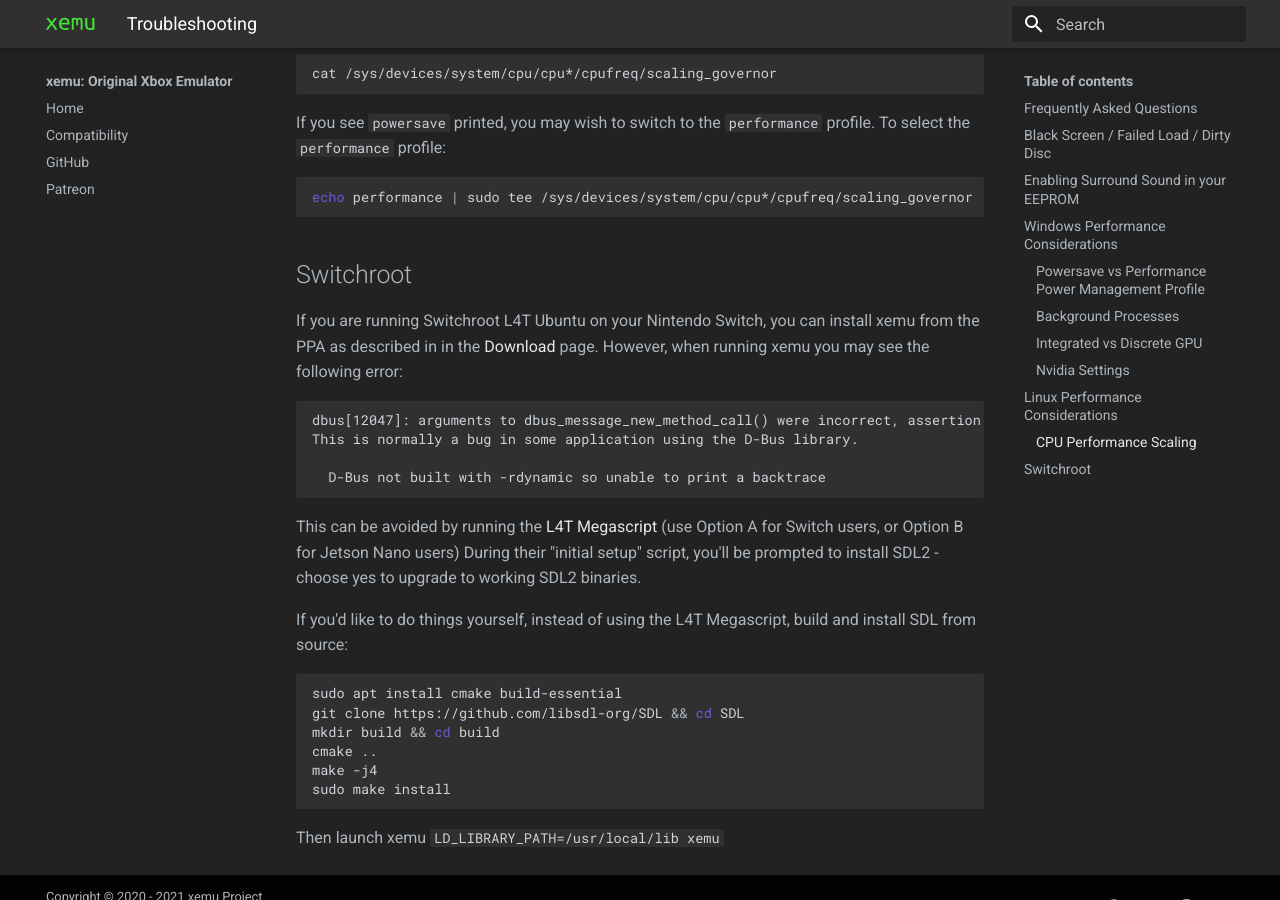
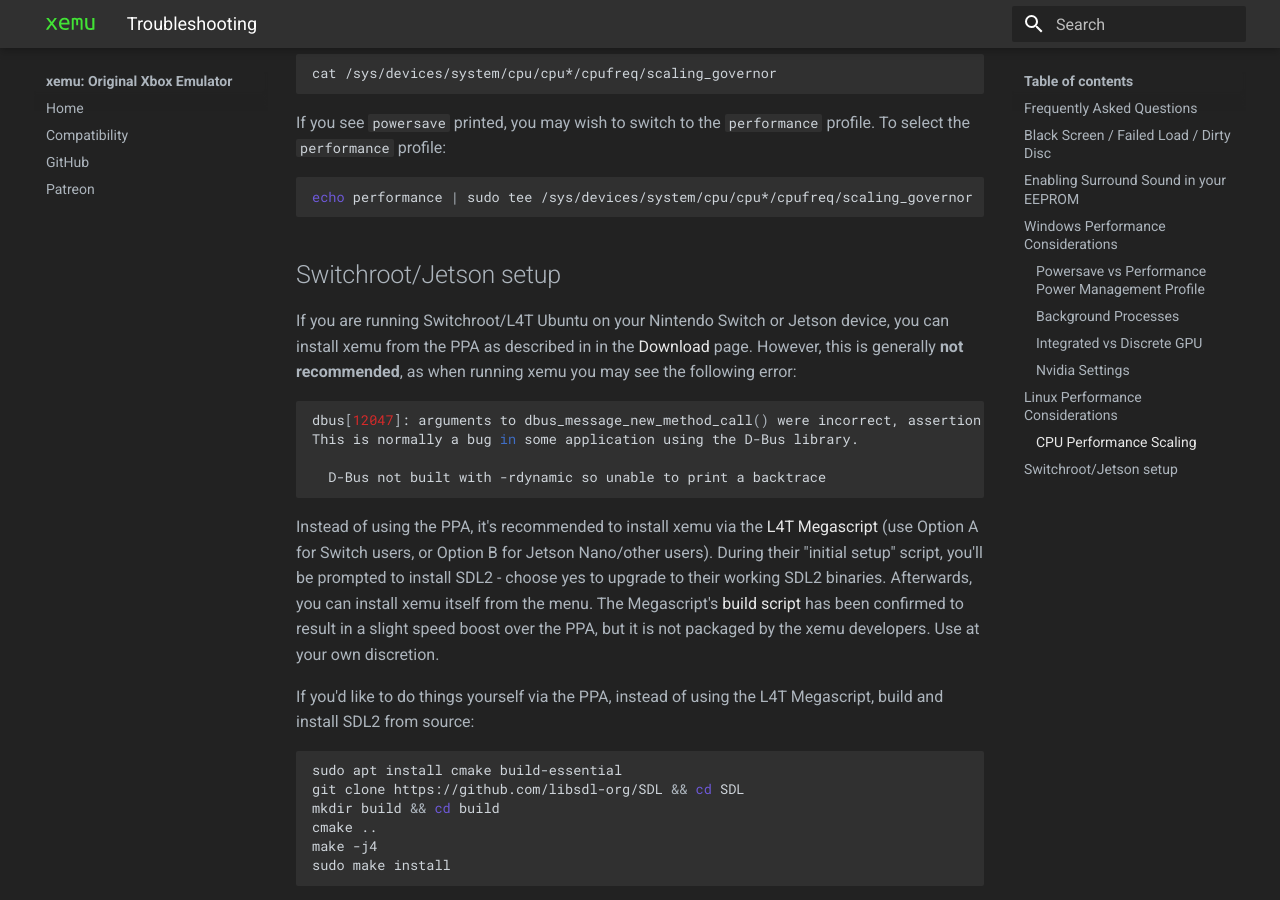
Before and after one commit to xemu-project/xemu-website, an MkDocs documentation site: the page built from docs/docs/troubleshooting.md, in a window 1280 px wide and 900 px high, scrolled down 1481 px. Built offline with MkDocs 1.6.1 and Material for MkDocs 9.7.7, drawn with Linux system fonts in a browser that asks for light colours.

Commit message:
rewrite bc the megascript now fully supports xemu

````diff
--- a/docs/docs/troubleshooting.md
+++ b/docs/docs/troubleshooting.md
@@ -58,23 +58,22 @@ profile. To select the `performance` profile:
 echo performance | sudo tee /sys/devices/system/cpu/cpu*/cpufreq/scaling_governor
 ```
 
-## Switchroot
+## Switchroot/Jetson setup
 
-If you are running Switchroot L4T Ubuntu on your Nintendo Switch, you can install
-xemu from the PPA as described in in the [Download](download.md) page. However,
-when running xemu you may see the following error:
+If you are running Switchroot/L4T Ubuntu on your Nintendo Switch or Jetson device, you can install
+xemu from the PPA as described in in the [Download](download.md) page. However, this is generally **not recommended**, as when running xemu you may see the following error:
 
-```
+```bash
 dbus[12047]: arguments to dbus_message_new_method_call() were incorrect, assertion "path != NULL" failed in file ../../../dbus/dbus-message.c line 1362.
 This is normally a bug in some application using the D-Bus library.
 
   D-Bus not built with -rdynamic so unable to print a backtrace
 ```
 
-This can be avoided by running the [L4T Megascript](https://github.com/cobalt2727/L4T-Megascript/wiki/Initial-Setup) (use Option A for Switch users, or Option B for Jetson Nano users)
-During their "initial setup" script, you'll be prompted to install SDL2 - choose yes to upgrade to working SDL2 binaries.
+Instead of using the PPA, it's recommended to install xemu via the [L4T Megascript](https://github.com/cobalt2727/L4T-Megascript/) (use Option A for Switch users, or Option B for Jetson Nano/other users).
+During their "initial setup" script, you'll be prompted to install SDL2 - choose yes to upgrade to their working SDL2 binaries. Afterwards, you can install xemu itself from the menu. The Megascript's [build script](https://github.com/cobalt2727/L4T-Megascript/blob/master/scripts/games_and_emulators/xemu.sh) has been confirmed to result in a slight speed boost over the PPA, but it is not packaged by the xemu developers. Use at your own discretion.
 
-If you'd like to do things yourself, instead of using the L4T Megascript, build and install SDL from source:
+If you'd like to do things yourself via the PPA, instead of using the L4T Megascript, build and install SDL2 from source:
 
 ```bash
 sudo apt install cmake build-essential
````
